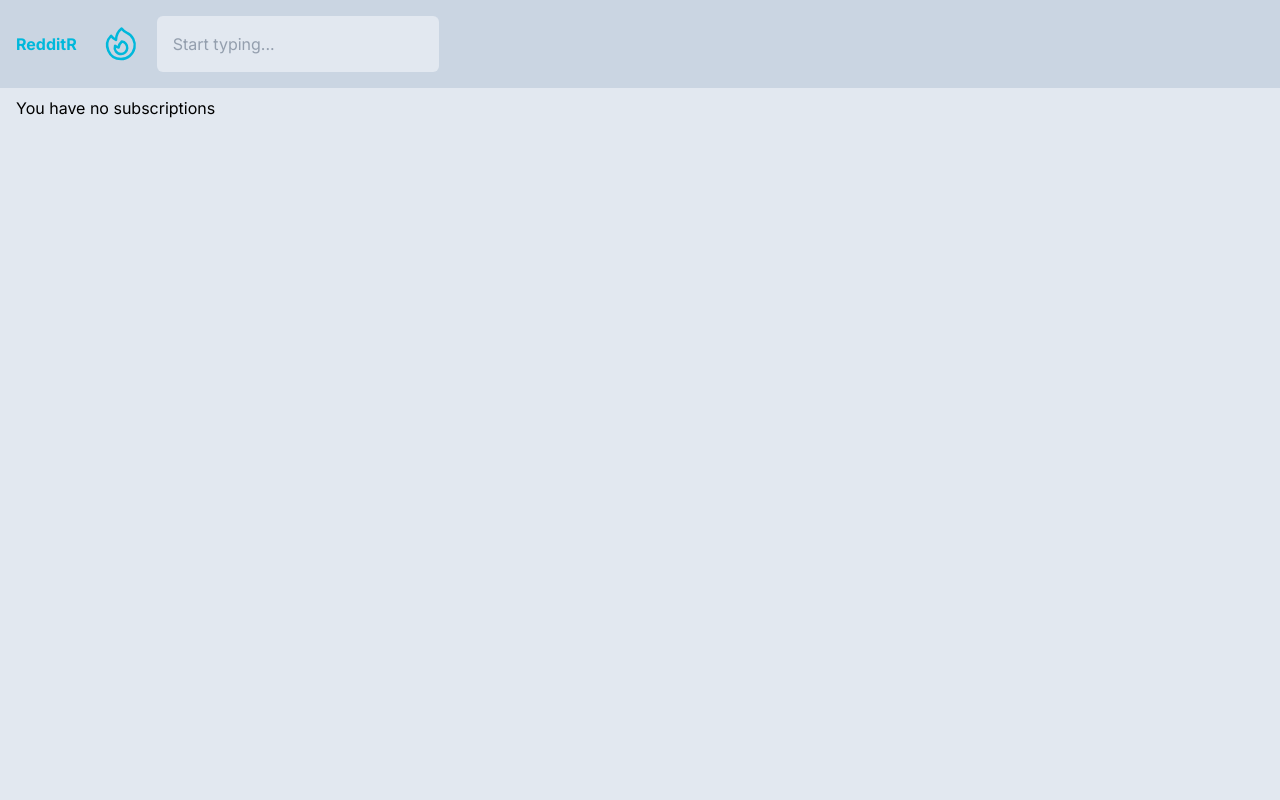
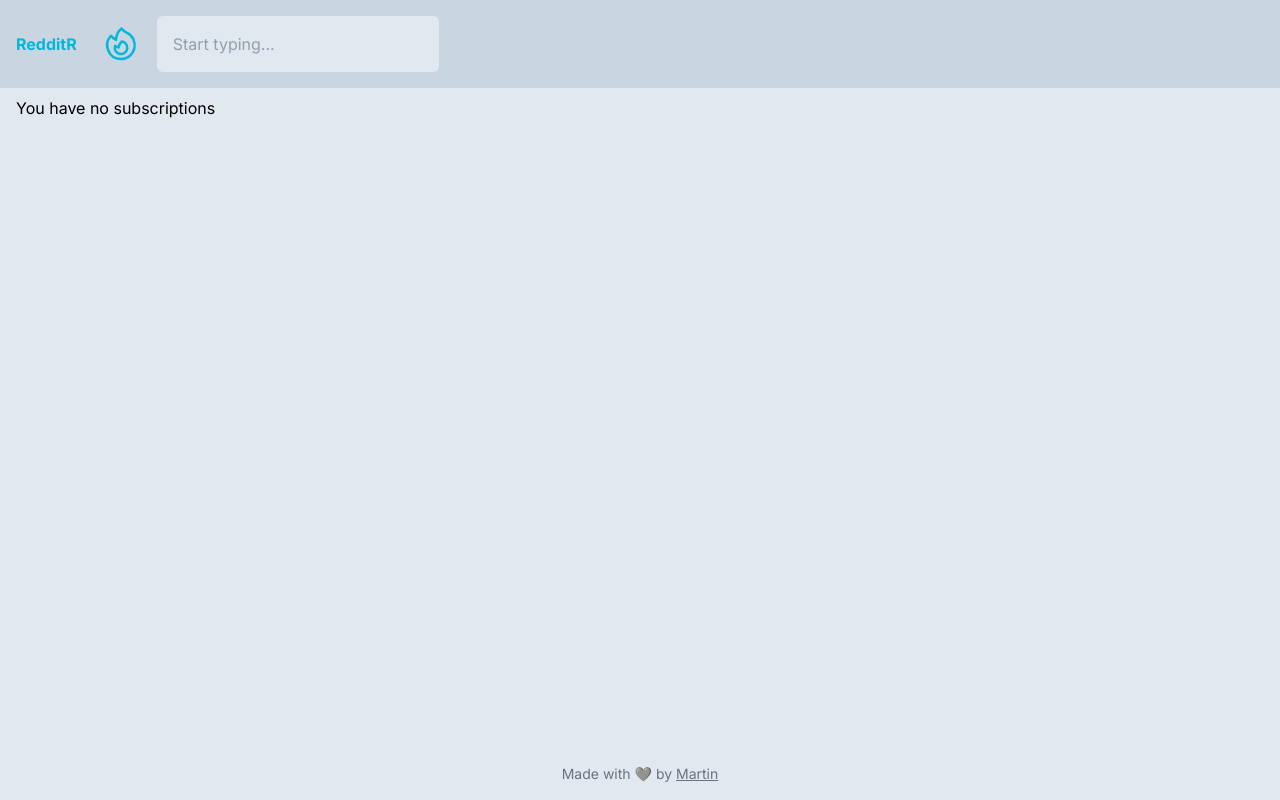
Before and after one commit to MartinDM/RedditR, a Next.js app: page / in a window 1280 px wide. Built offline with nearby package versions, Linux system fonts and the light colour scheme.

Commit message:
Readme update

```diff
--- a/app/components/NewsPanels.tsx
+++ b/app/components/NewsPanels.tsx
@@ -42,6 +42,19 @@ const NewsPanels = () => {
             </SortableContext>
           )}
         </div>
+        <div className="w-full flex justify-center py-4 fixed bottom-0 left-0  bg-slate-200 z-50 border-t border-gray-200">
+          <span className="text-sm text-gray-500">
+            Made with <span role="img" aria-label="heart">🩶</span> by{' '}
+            <a
+              href="https://github.com/martinDM"
+              target="_blank"
+              rel="noopener noreferrer"
+              className="underline hover:text-blue-600"
+            >
+              Martin
+            </a>
+          </span>
+        </div>
       </DndContext>
     )
   )
```
Also changed, not shown: package.json (+4 -3 lines), 2 other files (tests, documents, lock files or other folders).
